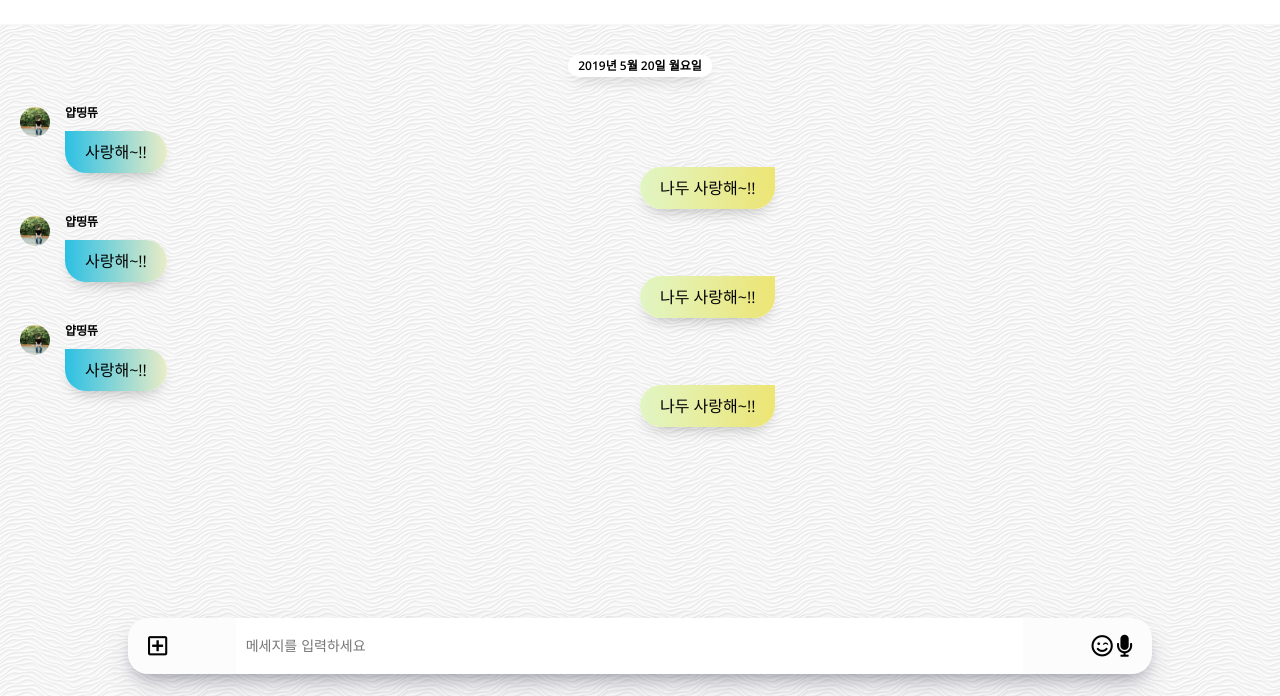
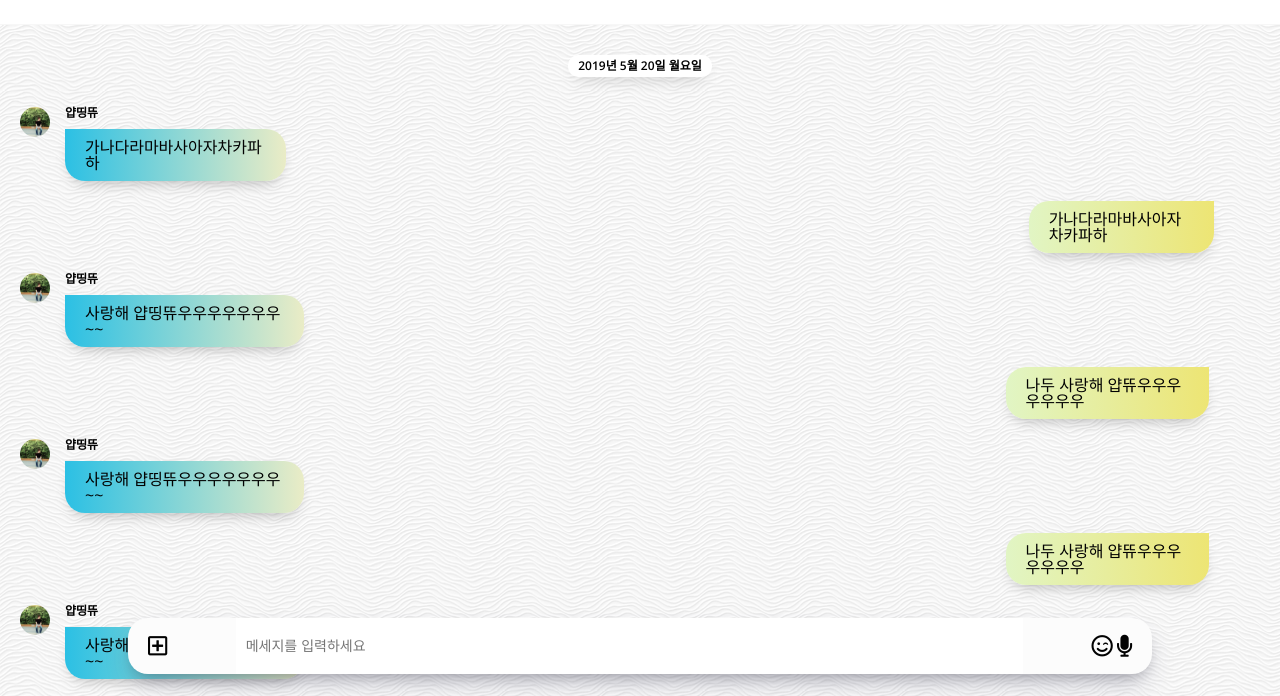
Before and after one commit to qkrjh0904/kakao-clone-v2.0, a plain HTML site: page chat.html in a window 1280 px wide. Shown: the part 76-772 px from the top of the page. Drawn offline with nearby package versions, Linux system fonts and the light colour scheme.

Commit message:
[수정] Chats Screen 버그 및 디자인 수정

```diff
--- a/CSS/chat.css
+++ b/CSS/chat.css
@@ -9,7 +9,7 @@
 
 .chat-screen{
     background-image: url("../img/chatBC.png");
-    min-height: 100vh;
+    min-height: 500vh;
     /*view point height*/
 }
 
@@ -71,7 +71,6 @@
 .message{
     display: flex;
     align-items: flex-start;
-    width: 50%;
     margin-bottom: 20px;
 }
 
@@ -94,16 +93,16 @@
 }
 
 .message .message__bubble{
-    background-color: white;
     box-shadow: rgba(0, 0, 0, 0.3) 0px 8px 16px -8px,
     rgba(0, 0, 0, 0.024) 0px -6px 16px -6px;
     padding: 10px 20px;
-    border-radius: 30px;
+    border-radius: 20px;
     font-weight: 400;
+    display: block;
 }
 
 .incoming-message .message__author{
-    margin-bottom: 25px;
+    margin-bottom: 10px;
     display: block;
     font-weight: 600;
     font-size: 12px;
--- a/chat.html
+++ b/chat.html
@@ -44,36 +44,48 @@
                 <img src="./img/img1.jpg" class="g-avatar message__avatar">
                 <div class="message__content">
                     <span class="message__author">얍띵뜌</span>
-                    <span class="message__bubble">사랑해~!!</span>
+                    <span class="message__bubble">가나다라마바사아자차카파하</span>
                 </div>
             </li>
             <li class="sent-message message">
                 <div class="message__content">
-                    <span class="message__bubble">나두 사랑해~!!</span>
+                    <span class="message__bubble">가나다라마바사아자차카파하</span>
                 </div>
             </li>
             <li class="incoming-message message">
                 <img src="./img/img1.jpg" class="g-avatar message__avatar">
                 <div class="message__content">
                     <span class="message__author">얍띵뜌</span>
-                    <span class="message__bubble">사랑해~!!</span>
+                    <span class="message__bubble">사랑해 얍띵뜌우우우우우우우~~</span>
                 </div>
             </li>
             <li class="sent-message message">
                 <div class="message__content">
-                    <span class="message__bubble">나두 사랑해~!!</span>
+                    <span class="message__bubble">나두 사랑해 얍뜌우우우우우우우</span>
                 </div>
             </li>
             <li class="incoming-message message">
                 <img src="./img/img1.jpg" class="g-avatar message__avatar">
                 <div class="message__content">
                     <span class="message__author">얍띵뜌</span>
-                    <span class="message__bubble">사랑해~!!</span>
+                    <span class="message__bubble">사랑해 얍띵뜌우우우우우우우~~</span>
                 </div>
             </li>
             <li class="sent-message message">
                 <div class="message__content">
-                    <span class="message__bubble">나두 사랑해~!!</span>
+                    <span class="message__bubble">나두 사랑해 얍뜌우우우우우우우</span>
+                </div>
+            </li>
+            <li class="incoming-message message">
+                <img src="./img/img1.jpg" class="g-avatar message__avatar">
+                <div class="message__content">
+                    <span class="message__author">얍띵뜌</span>
+                    <span class="message__bubble">사랑해 얍띵뜌우우우우우우우~~</span>
+                </div>
+            </li>
+            <li class="sent-message message">
+                <div class="message__content">
+                    <span class="message__bubble">나두 사랑해 얍뜌우우우우우우우</span>
                 </div>
             </li>
         </ul>
```
